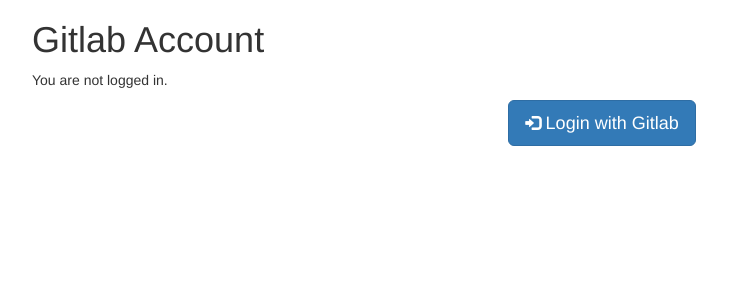
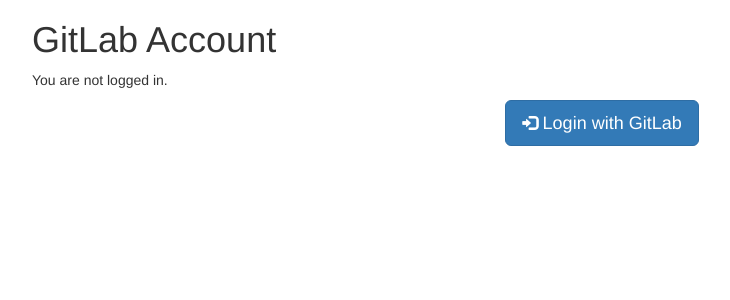
Before and after one commit to dolfim/gitlab_user_creator, a Flask app: page /account in a window 1280 px wide. Shown: the top 300 px of the page, without its empty margins (38-768 px from the left). Run offline with Flask 2, Linux system fonts and the light colour scheme; some libraries are stand-ins or nearby versions.

Commit message:
fix typo

```diff
--- a/templates/account.html
+++ b/templates/account.html
@@ -2,13 +2,13 @@
 
 {% block content %}
 
-  <h1>Gitlab Account</h1>
+  <h1>GitLab Account</h1>
 
   {% if logged_in %}
   <p>You are logged in as {{ user.username }}. <a href="{{ url_for('logout') }}">Logout <span class="small glyphicon glyphicon-log-out"></span></a></p>
   {% else %}
   <p>You are not logged in.</p>
-  <p class="text-center"><a class="btn btn-primary btn-lg" href="{{ url_for('login', next=next_url) }}"><span class="small glyphicon glyphicon-log-in"></span> Login with Gitlab</a></p>
+  <p class="text-center"><a class="btn btn-primary btn-lg" href="{{ url_for('login', next=next_url) }}"><span class="small glyphicon glyphicon-log-in"></span> Login with GitLab</a></p>
   {% endif %}
 
 {% endblock %}
```
Also changed, not shown: DEPLOY.md (+3 -3 lines), README.md.
